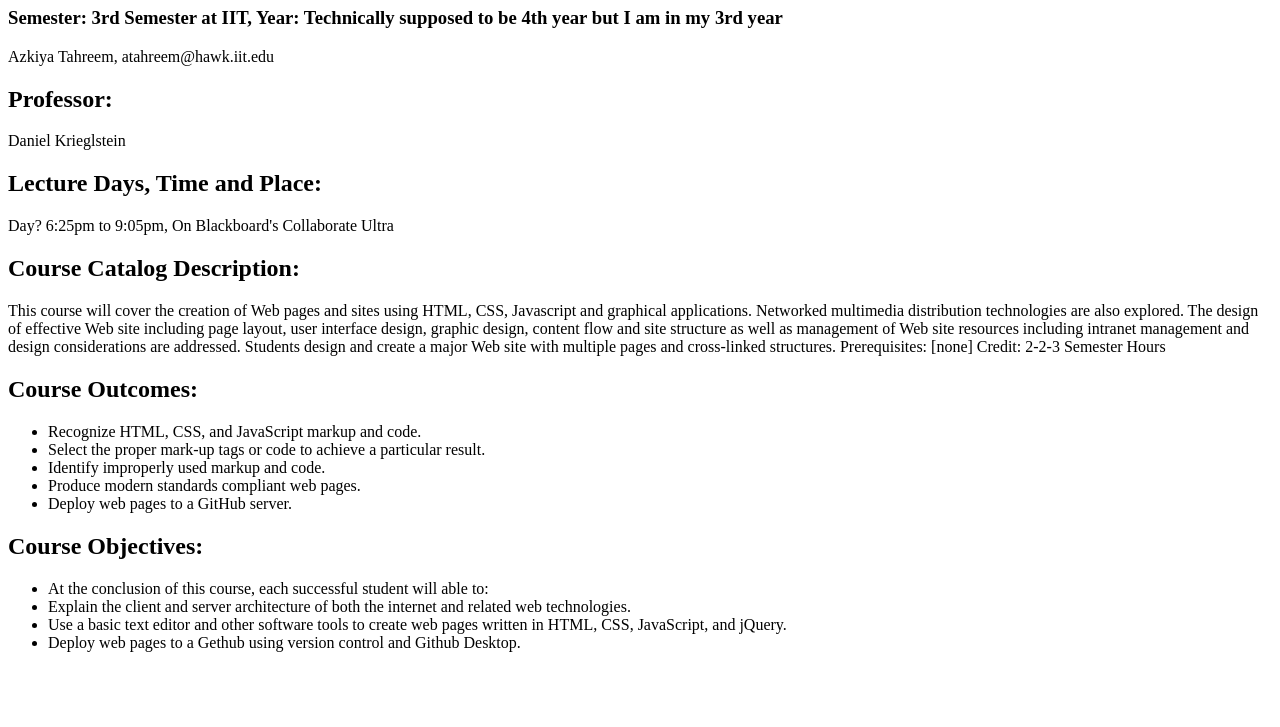
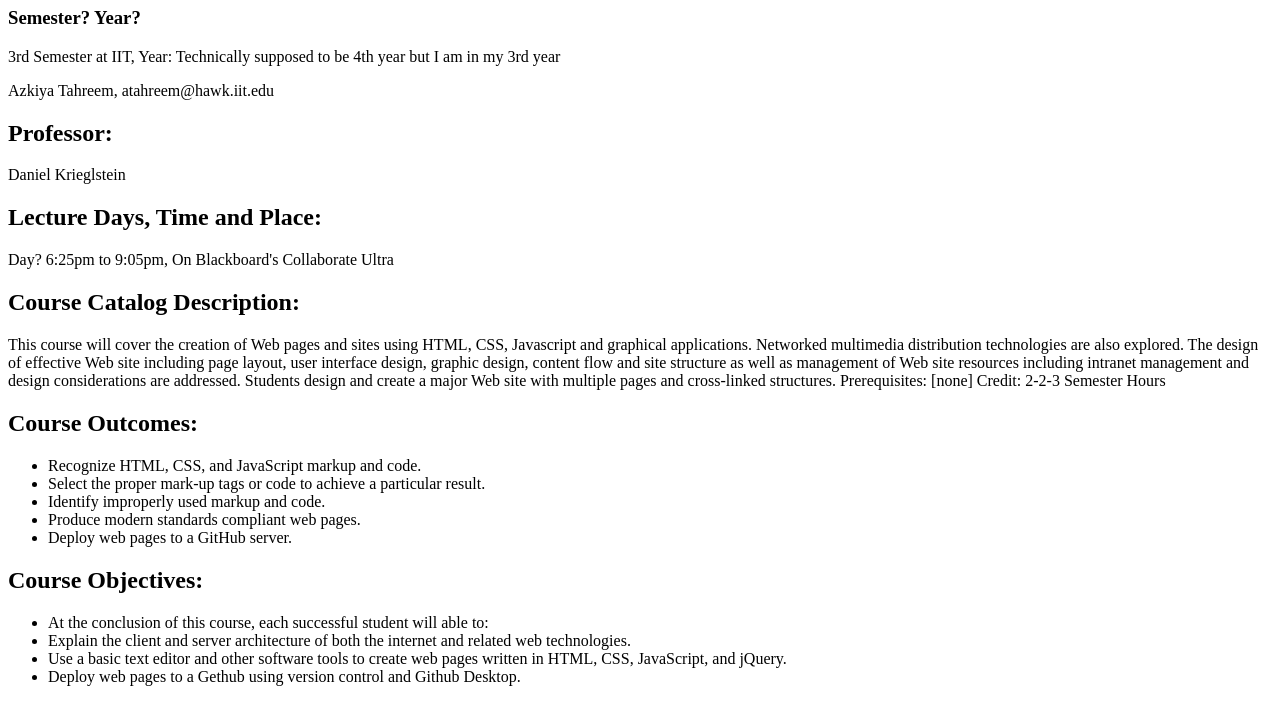
Before and after one commit to azki4/lab2, a plain HTML site: page index.html in a window 1280 px wide. Shown: the part 73-800 px from the top of the page. Drawn offline with Linux system fonts and the light colour scheme.

Commit message:
changes to semester line

```diff
--- a/index.html
+++ b/index.html
@@ -6,7 +6,8 @@
 </head>
 <body>
     <h1>ITMD-361 Internet Technologies and Web Design</h1>
-    <h3>Semester: 3rd Semester at IIT, Year: Technically supposed to be 4th year but I am in my 3rd year</h3>
+    <h3>Semester? Year?</h3>
+	<p>3rd Semester at IIT, Year: Technically supposed to be 4th year but I am in my 3rd year</p>
     <p>Azkiya Tahreem, atahreem@hawk.iit.edu</p>
     <h2>Professor:</h2>
     <p>Daniel Krieglstein</p>
```
